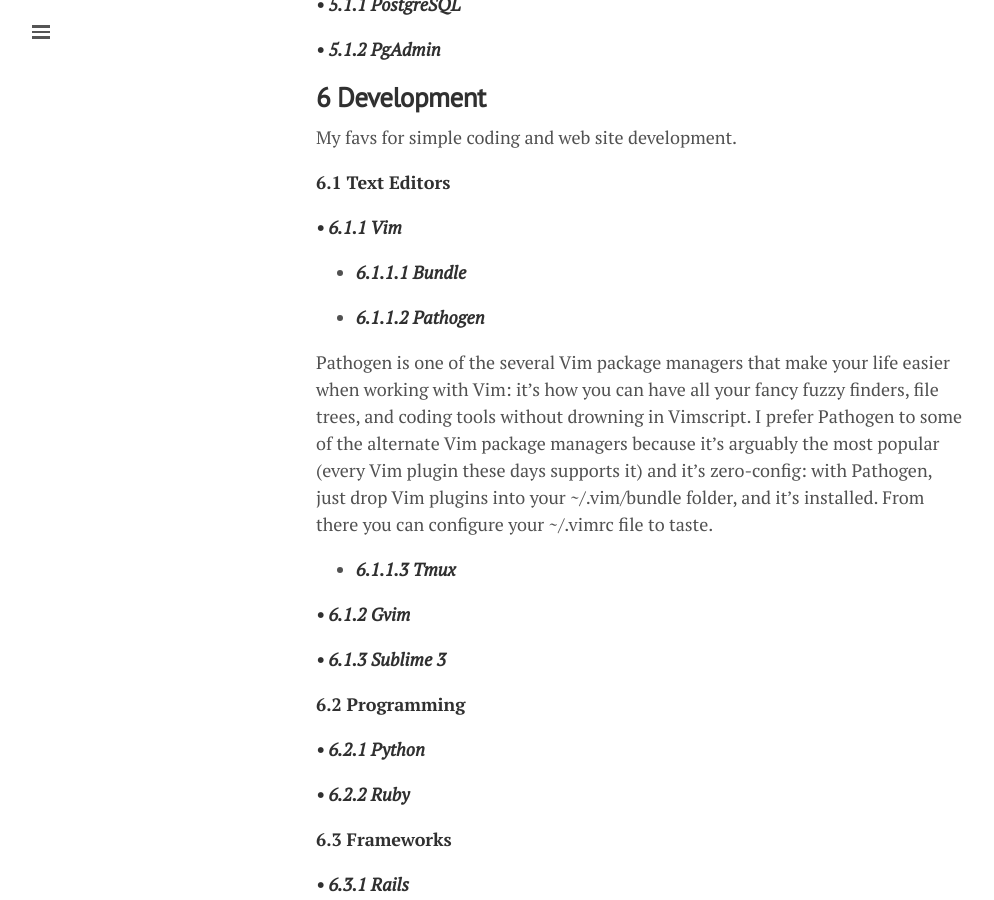
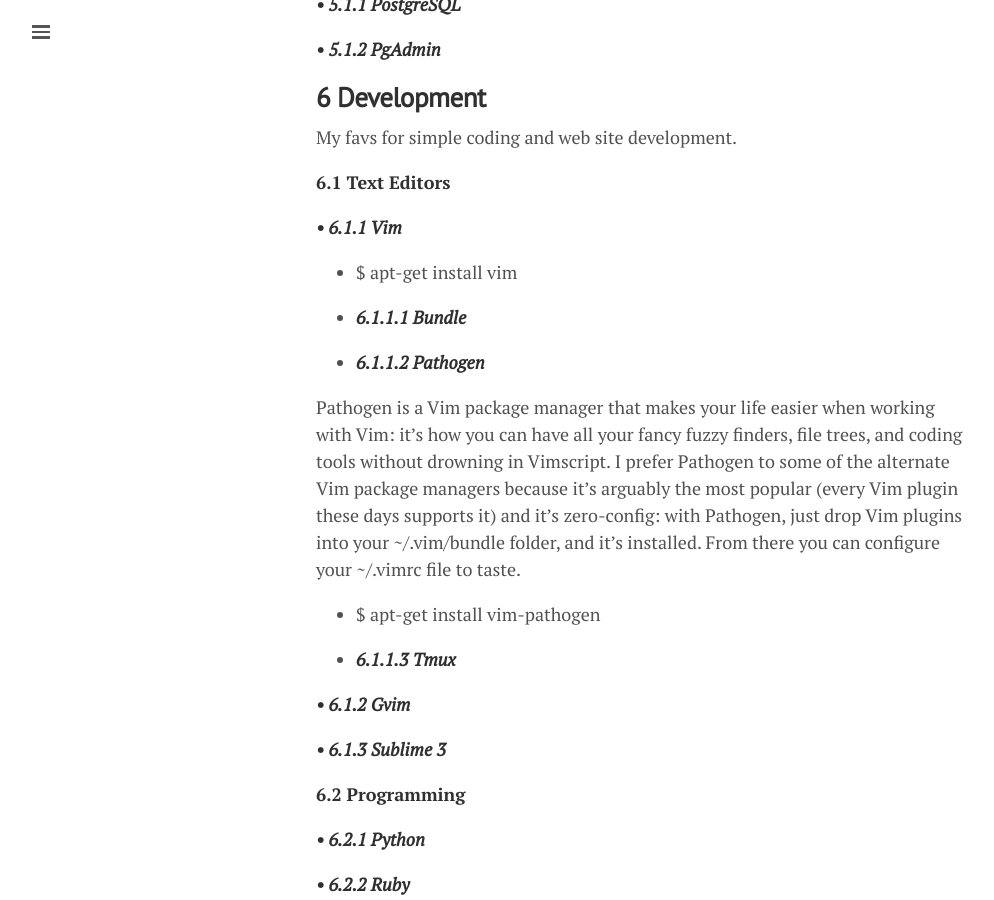
Before and after one commit to lgeurts/lgeurts.github.io, a Jekyll site: the page built from _posts/2017-07-11-bunsenlabs-linux-setup-notes-for dell-inspiron-6000.md, in a window 1280 px wide and 900 px high, scrolled down 3783 px. Shown: the whole window, without its empty margins (0-994 px from the left). Built offline with Jekyll 4.4.1, drawn with Linux system fonts in a browser that asks for light colours; nearby versions of some CDN libraries; comment, search, counter and statistics services are not loaded.

Commit message:
Update 2017-07-11-bunsenlabs-linux-setup-notes-for dell-inspiron-6000.md

```diff
--- a/_posts/2017-07-11-bunsenlabs-linux-setup-notes-for dell-inspiron-6000.md
+++ b/_posts/2017-07-11-bunsenlabs-linux-setup-notes-for dell-inspiron-6000.md
@@ -123,11 +123,15 @@
 
 ***• 6.1.1 Vim***
 
+- $ apt-get install vim
+
 * ***6.1.1.1 Bundle***
 
 * ***6.1.1.2 Pathogen***
 
-Pathogen is one of the several Vim package managers that make your life easier when working with Vim: it’s how you can have all your fancy fuzzy finders, file trees, and coding tools without drowning in Vimscript. I prefer Pathogen to some of the alternate Vim package managers because it’s arguably the most popular (every Vim plugin these days supports it) and it’s zero-config: with Pathogen, just drop Vim plugins into your ~/.vim/bundle folder, and it’s installed. From there you can configure your ~/.vimrc file to taste.
+Pathogen is a Vim package manager that makes your life easier when working with Vim: it’s how you can have all your fancy fuzzy finders, file trees, and coding tools without drowning in Vimscript. I prefer Pathogen to some of the alternate Vim package managers because it’s arguably the most popular (every Vim plugin these days supports it) and it’s zero-config: with Pathogen, just drop Vim plugins into your ~/.vim/bundle folder, and it’s installed. From there you can configure your ~/.vimrc file to taste.
+
+- $ apt-get install vim-pathogen
 
 * ***6.1.1.3 Tmux***
 
```
